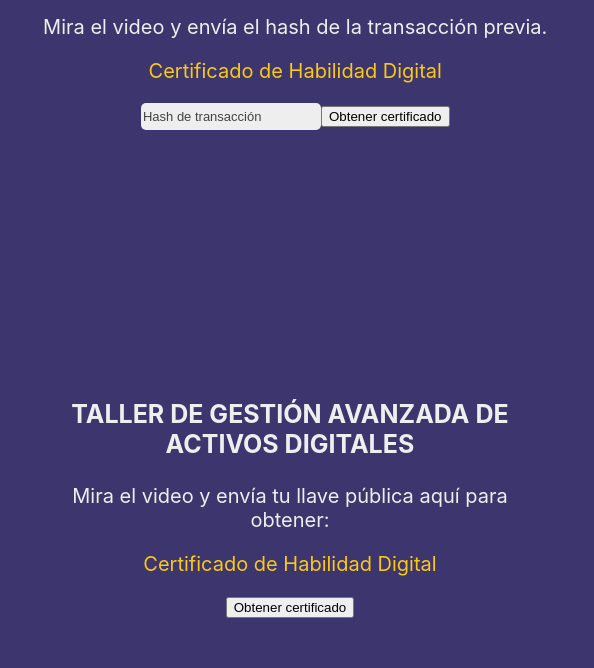
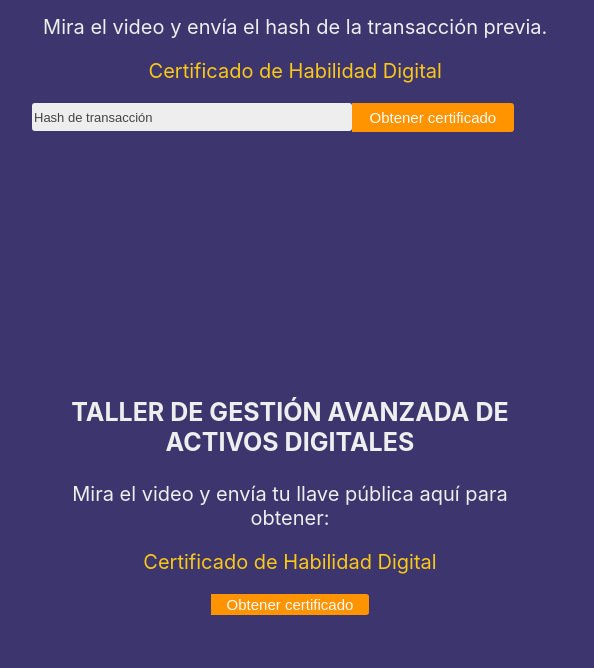
Before and after one commit to zenbitETH/zenbit-app, a React app: page / in a window 1280 px wide. Shown: the part 856-1524 px from the top of the page, 96-690 px from the left. Built offline with nearby package versions, Linux system fonts and the light colour scheme; grey boxes are pictures that could not be loaded.

Commit message:
lost track of changes

```diff
--- a/src/style/App.css
+++ b/src/style/App.css
@@ -199,11 +199,18 @@ a:active {
 }
 
 .input-form {
-  height: 25px;
-  border: none;
+  height: 103%;
+  border: 0;
+  border-top-right-radius: 0;
+  border-bottom-right-radius: 0;
+  border-top-left-radius: 3px;
+  border-bottom-left-radius: 3px;
   background-color: #EEE;
   font-size: 13px;
-  border-radius: 5px;
+  border-radius: 3px;
+  width: 60%;
+  box-sizing: content-box;
+  margin: 0;
 }
 
 ::placeholder {
@@ -219,6 +226,24 @@ a:active {
   border: none;
   height: 50px;
   margin-right: 5vmin;
+}
+
+.button-submit-contract {
+  width: 30%;
+  border: none;
+  height: 100%;
+  padding: 2px;
+  font-size: 15px;
+  color: #FAFAFA;
+  border-top-right-radius: 3px;
+  border-bottom-right-radius: 3px;
+  box-sizing: content-box;
+  background-color: #FF9400;
+}
+
+.general-input {
+  height: 25px;
+  display: flex;
 }
 
 .head {
```
